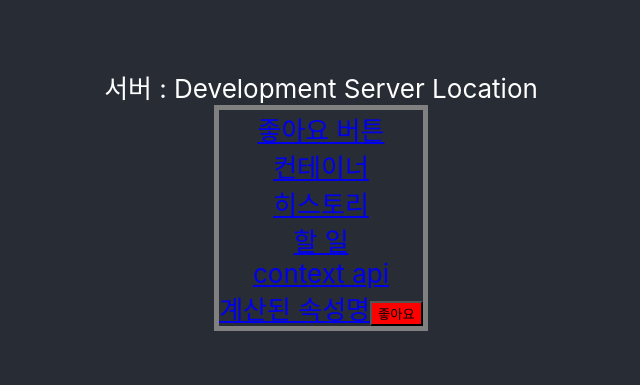
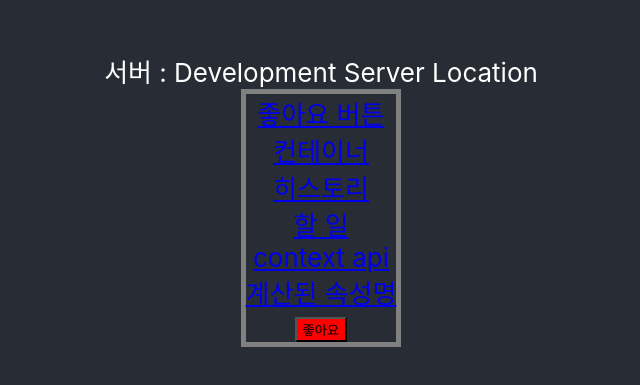
Before and after one commit to windowdong11/ReactTutorial, a React (Create React App) app: page /likeButton in a window 1280 px wide. Shown: the part 201-586 px from the top of the page, without its empty margins (319-959 px from the left). Built offline with nearby package versions, Linux system fonts and the light colour scheme.

Commit message:
컴포넌트 업데이트 : LikeButton div로 감쌈

```diff
--- a/src/pages/LikeButton.js
+++ b/src/pages/LikeButton.js
@@ -8,5 +8,5 @@ const StyledButton = styled.button`
 export default function LikeButton() {
     const [liked, setLiked] = useState(false)
     const text = liked ? "싫어요" : "좋아요"
-    return <StyledButton liked={liked} onClick={() => setLiked(!liked)}>{text}</StyledButton>
+    return <div><StyledButton liked={liked} onClick={() => setLiked(!liked)}>{text}</StyledButton></div>
 }
```
